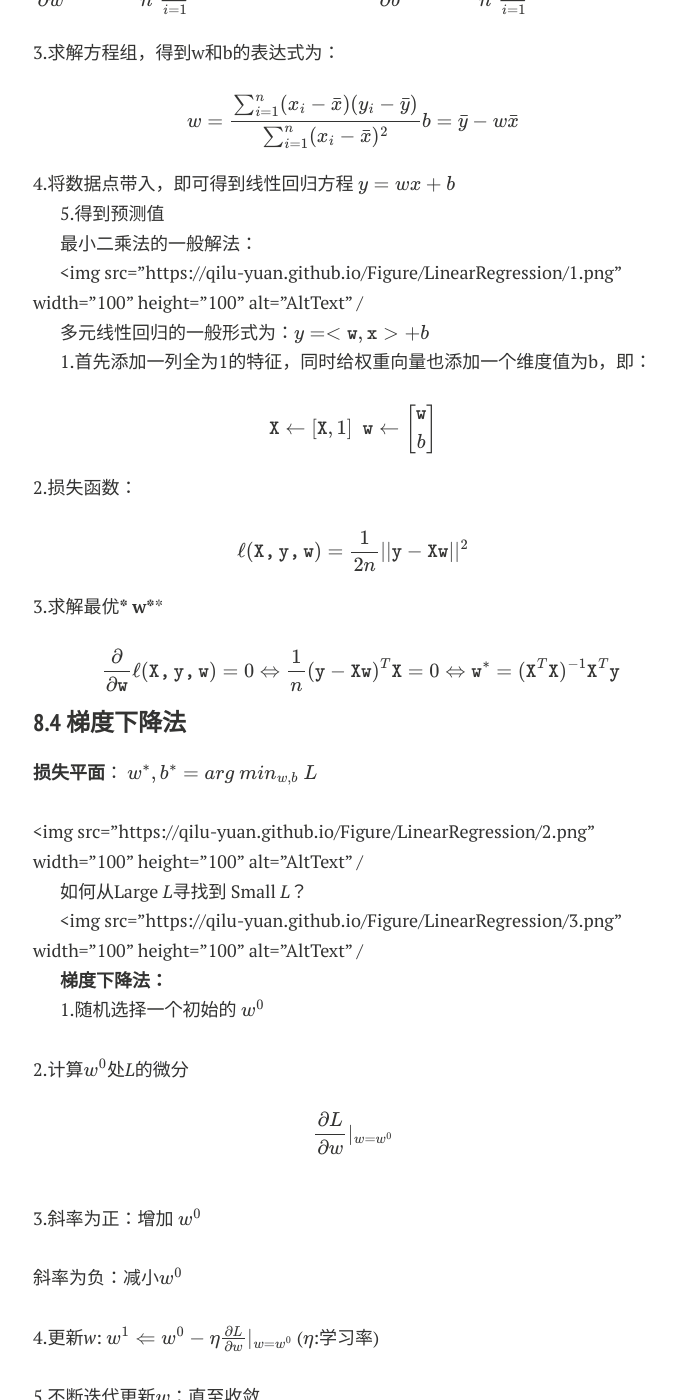
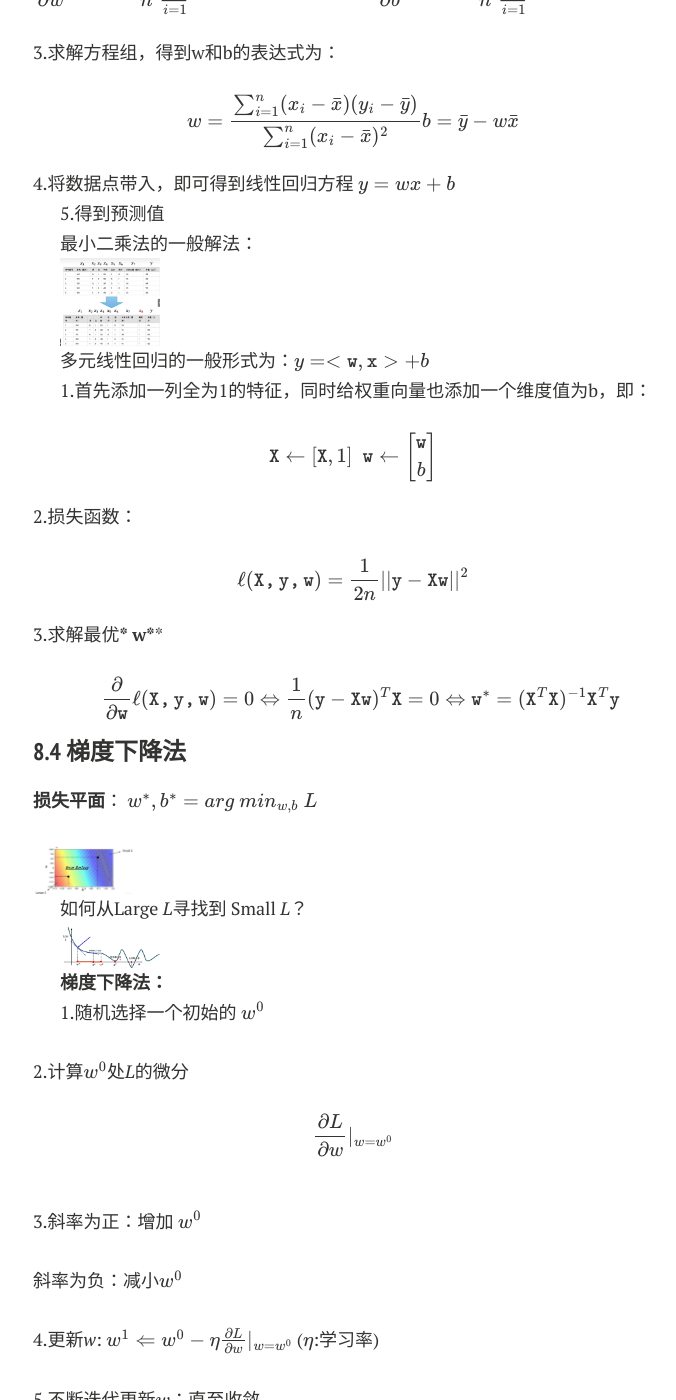
Before and after one commit to Qilu-Yuan/Qilu-Yuan.github.io, a Jekyll site: the page built from blogs/ML/LinearRegression.md, in a window 1280 px wide and 1400 px high, scrolled down 2517 px. Shown: the whole window, without its empty margins (287-963 px from the left). Built offline with Jekyll 4.4.1, drawn with Linux system fonts in a browser that asks for light colours; nearby versions of some CDN libraries; formulas are drawn with MathJax 3; comment, search, counter and statistics services are not loaded; a style sheet for code colours, icons or effects is not loaded.

Commit message:
Update LinearRegression.md

```diff
--- a/blogs/ML/LinearRegression.md
+++ b/blogs/ML/LinearRegression.md
@@ -129,7 +129,7 @@ $$
 
 最小二乘法的一般解法：<br>
 
-<img src="https://qilu-yuan.github.io/Figure/LinearRegression/1.png" width="100" height="100" alt="AltText" /<br>
+<img src="https://qilu-yuan.github.io/Figure/LinearRegression/1.png" width="100" height="100" alt="AltText" /><br>
 
 多元线性回归的一般形式为：$y=<\mathtt{w},\mathtt{x}>+b$<br>
 
@@ -164,11 +164,11 @@ $$
 w^*,b^*=arg\ min_{w,b}\ L
 $$
 
-<br><img src="https://qilu-yuan.github.io/Figure/LinearRegression/2.png" width="100" height="100" alt="AltText" / <br>
+<br><img src="https://qilu-yuan.github.io/Figure/LinearRegression/2.png" width="100" height="100" alt="AltText" /> <br>
 
 如何从Large *L*寻找到 Small *L*？
 
-<img src="https://qilu-yuan.github.io/Figure/LinearRegression/3.png" width="100" height="100" alt="AltText" / <br>
+<img src="https://qilu-yuan.github.io/Figure/LinearRegression/3.png" width="100" height="100" alt="AltText" /> <br>
 
 **梯度下降法：**<br>
 
```
